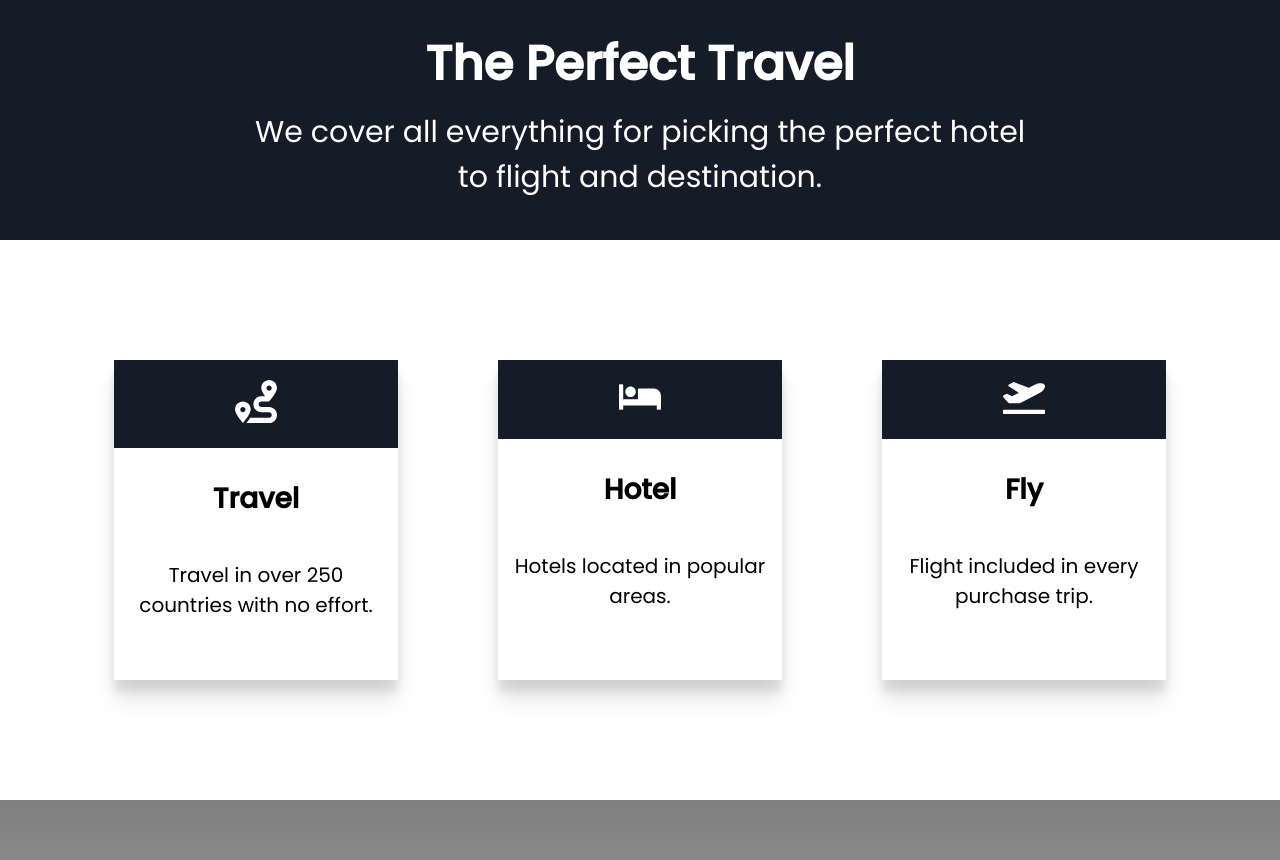
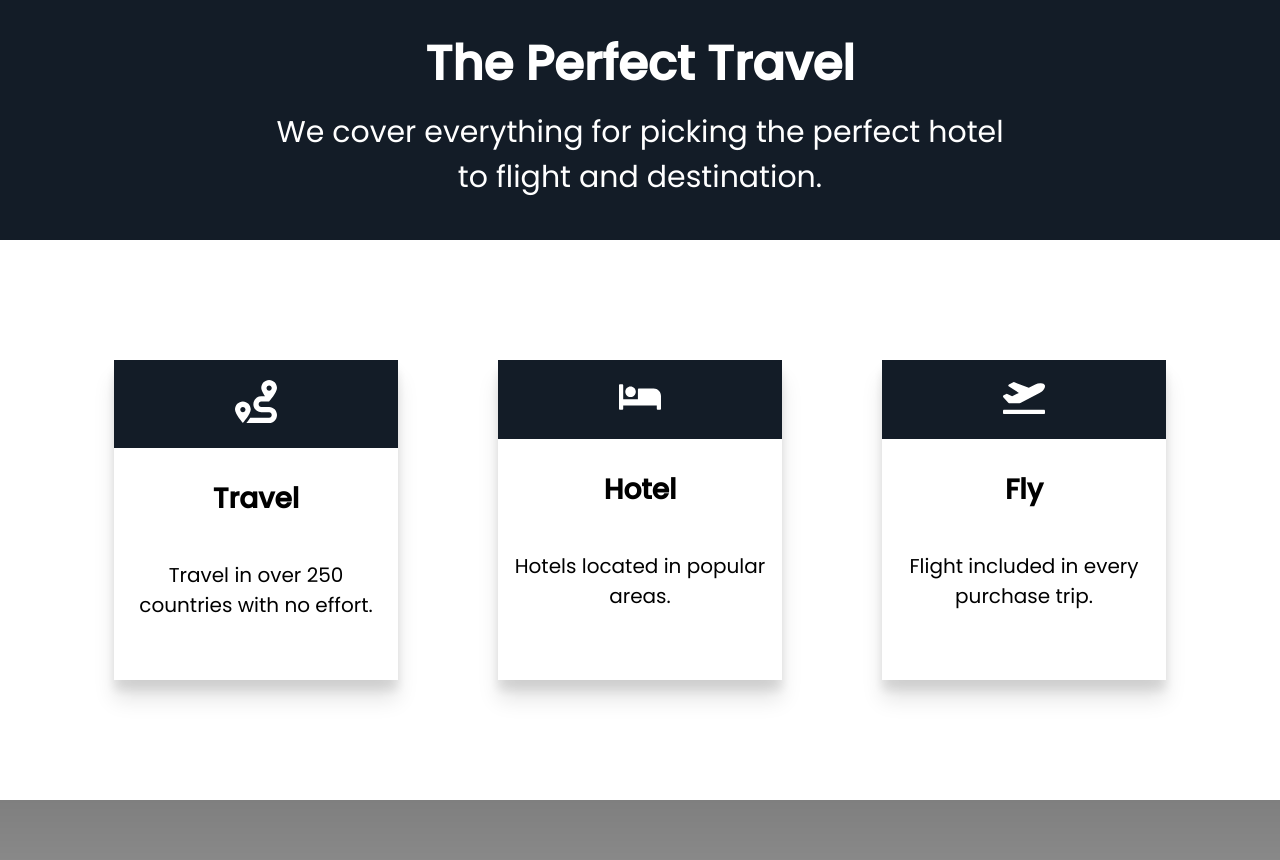
Before and after one commit to shoudto/ShoudtTravel, a plain HTML site: page index.html in a window 1280 px wide. Shown: the part 1602-2462 px from the top of the page. Drawn offline with Linux system fonts and the light colour scheme; a web font is replaced by a local one.

Commit message:
polishing some text

```diff
--- a/index.html
+++ b/index.html
@@ -49,7 +49,7 @@
     <section id="benefits">
         <header class="benefits-header">
             <h2>The Perfect Travel</h2>
-            <h3>We cover all everything for picking the perfect hotel<br> to flight and destination.</h3>
+            <h3>We cover everything for picking the perfect hotel<br> to flight and destination.</h3>
         </header>
         <div class="cards">
             <div class="card">
```
